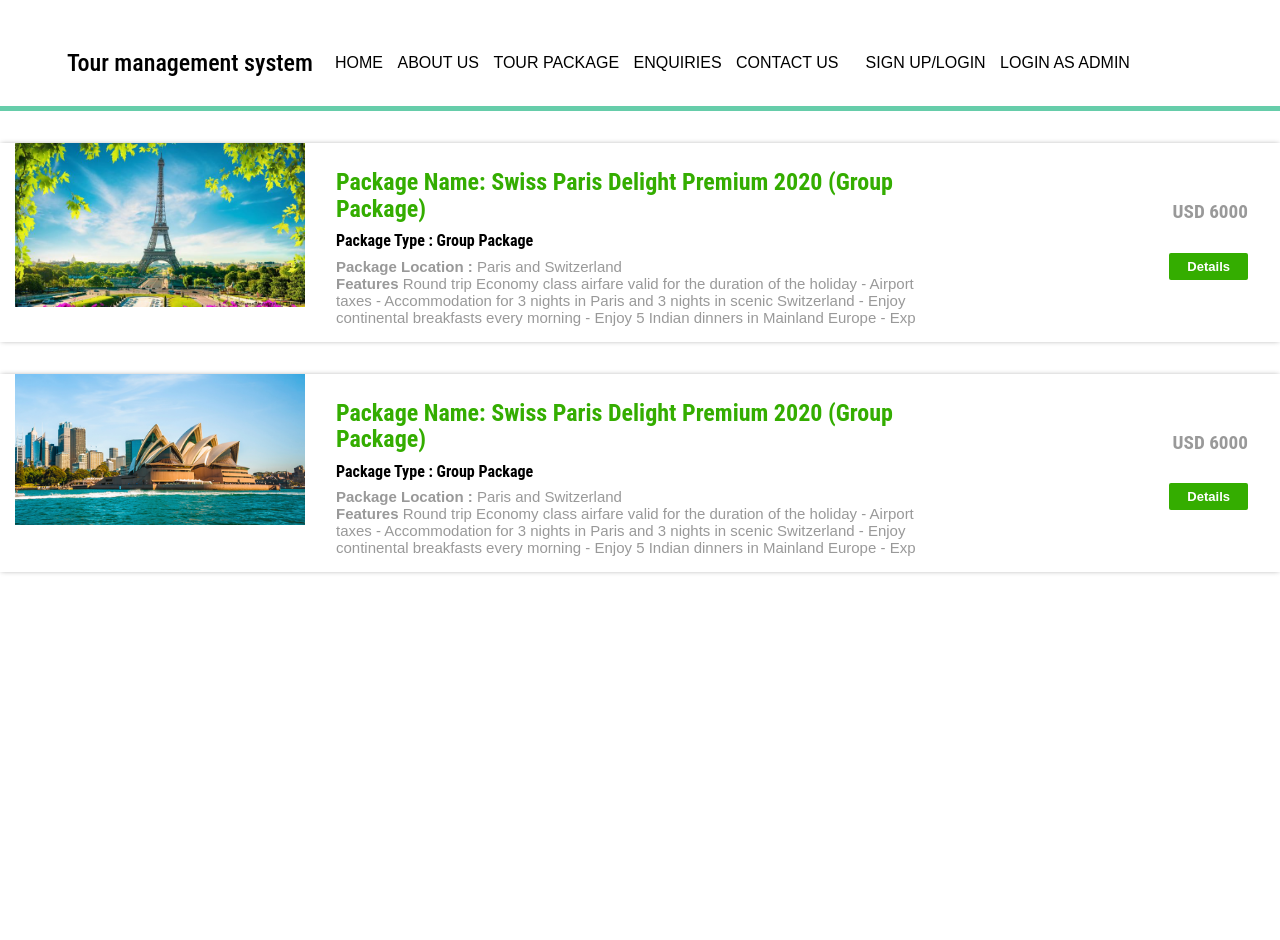
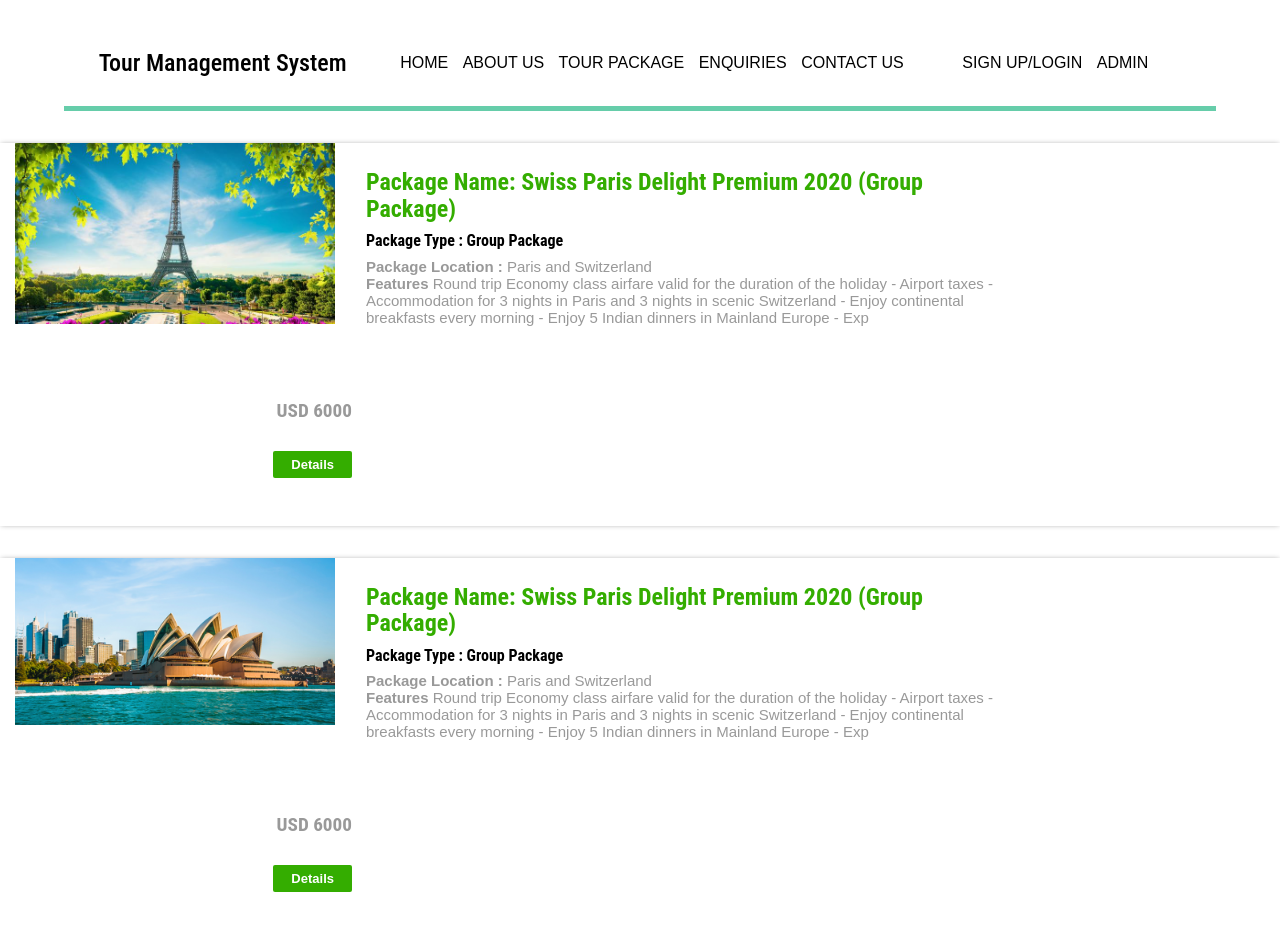
Before and after one commit to AayamKhatiwada/Tour_management_website, a PHP site: page /package.html in a window 1280 px wide. Before the commit the page ends 574 px from the top, so only its background shows below. Run offline with PHP 8.4, Linux system fonts and the light colour scheme.

Commit message:
change of header in package

```diff
--- a/package.css
+++ b/package.css
@@ -1,7 +1,9 @@
+@import url('https://fonts.googleapis.com/css2?family=Nunito:wght@200;300;400;600;700&display=swap');
+:root {
+    --orange: #3dd164;
+}
+
 * {
-    box-sizing: border-box;
-  }
-  * {
     margin: 0;
     padding: 0;
     font-family: sans-serif;
@@ -56,7 +58,7 @@
 }
 
 .h {
-    width: 100%;
+    width: 90%;
     height: 5px;
     border: 0 none;
     margin-right: auto;
--- a/package.html
+++ b/package.html
@@ -12,21 +12,23 @@
 <body>
     <div class="banner">
         <div class="navbar">
-            <h2 class="heading">Tour management system</h2>
+            <h2 class="heading">Tour Management System</h2>
             <ul>
-                <li><a href="home.html">Home</a></li>
+                <li><a href="home.html">Home </a></li>
                 <li><a href="aboutus.html">About us</a></li>
-                <li><a href="package.html">Tour package</a></li>
-                <li><a href="">Enquiries</a></li>
+                <li><a href="#">Tour package</a></li>
+                <li><a href="enquiry.html">Enquiries</a></li>
                 <li><a href="Contact_Us.html">Contact us</a></li>
             </ul>
             <ul>
-                <li><a href="#">Sign up/login</a></li>
-                <li><a href="#">Login as admin</a></li>
+                <li><a href="signin.html">Sign up/login</a></li>
+                <li><a href="#">Admin</a></li>
             </ul>
         </div>
         <hr class="h">
+
     </div>
+    <div class="vl"></div>
     <script src="package.js"></script>
 </body>
 
```
